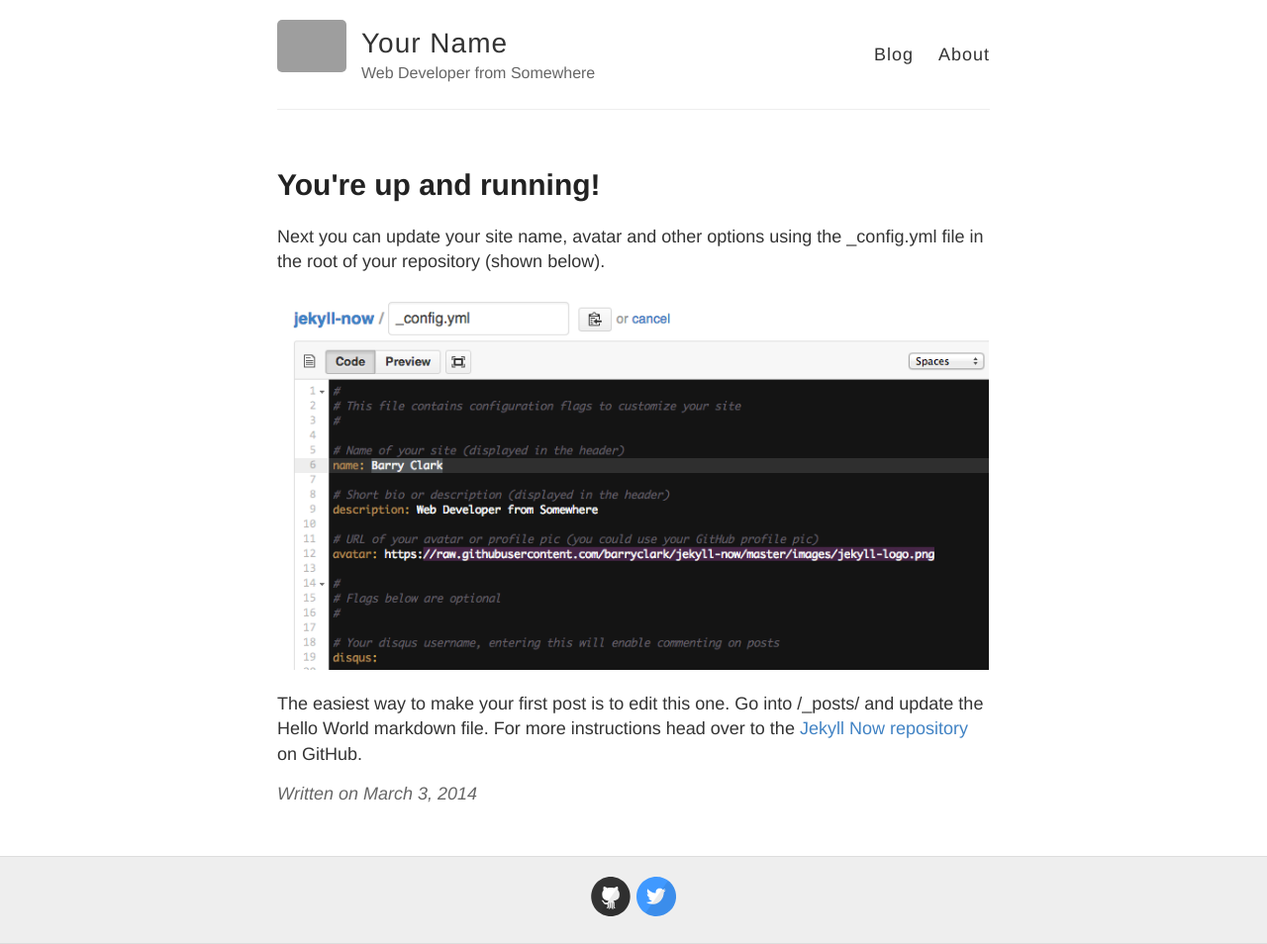
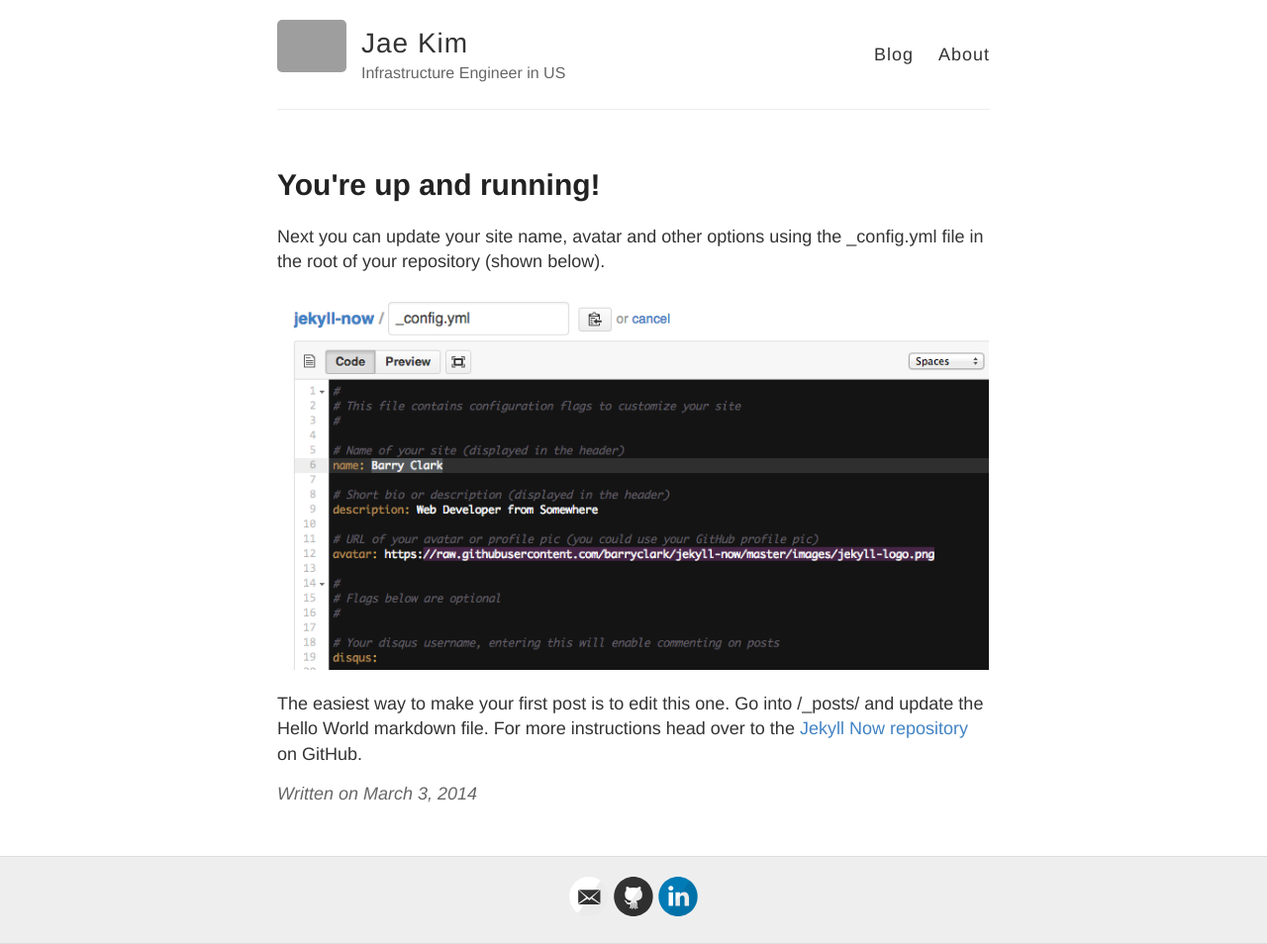
Before and after one commit to iamjaekim/iamjaekim.github.io, a Jekyll site: the page built from _posts/2014-3-3-Hello-World.md, in a window 1280 px wide. Shown: the whole page at 99% size. Built offline with Jekyll 4.4.1, drawn with Linux system fonts in a browser that asks for light colours; some of the changed lines change nothing that is shown; grey boxes are pictures that could not be loaded.

Commit message:
config update

```diff
--- a/_config.yml
+++ b/_config.yml
@@ -3,10 +3,10 @@
 #
 
 # Name of your site (displayed in the header)
-name: Your Name
+name: Jae Kim
 
 # Short bio or description (displayed in the header)
-description: Web Developer from Somewhere
+description: Infrastructure Engineer in US
 
 # URL of your avatar or profile pic (you could use your GitHub profile pic)
 avatar: https://raw.githubusercontent.com/barryclark/jekyll-now/master/images/jekyll-logo.png
@@ -18,15 +18,15 @@ avatar: https://raw.githubusercontent.com/barryclark/jekyll-now/master/images/je
 # Includes an icon in the footer for each username you enter
 footer-links:
   dribbble:
-  email:
+  email: jaekim92@outlook.com
   facebook:
   flickr:
-  github: barryclark/jekyll-now
+  github: iamjaekim/iamjaekim.github.io
   instagram:
-  linkedin:
+  linkedin: https://www.linkedin.com/in/jwkim92/
   pinterest:
   rss: # just type anything here for a working RSS icon
-  twitter: jekyllrb
+  twitter:
   stackoverflow: # your stackoverflow profile, e.g. "users/50476/bart-kiers"
   youtube: # channel/<your_long_string> or user/<user-name>
   googleplus: # anything in your profile username that comes after plus.google.com/
@@ -41,7 +41,7 @@ google_analytics:
 
 # Your website URL (e.g. http://barryclark.github.io or http://www.barryclark.co)
 # Used for Sitemap.xml and your RSS feed
-url:
+url: https://iamjaekim.github.io
 
 # If you're hosting your site at a Project repository on GitHub pages
 # (http://yourusername.github.io/repository-name)
```
